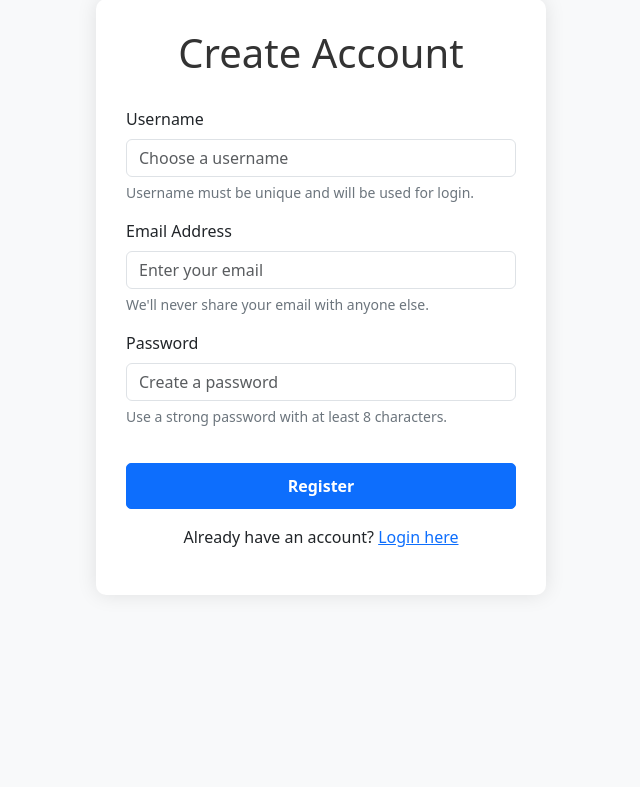
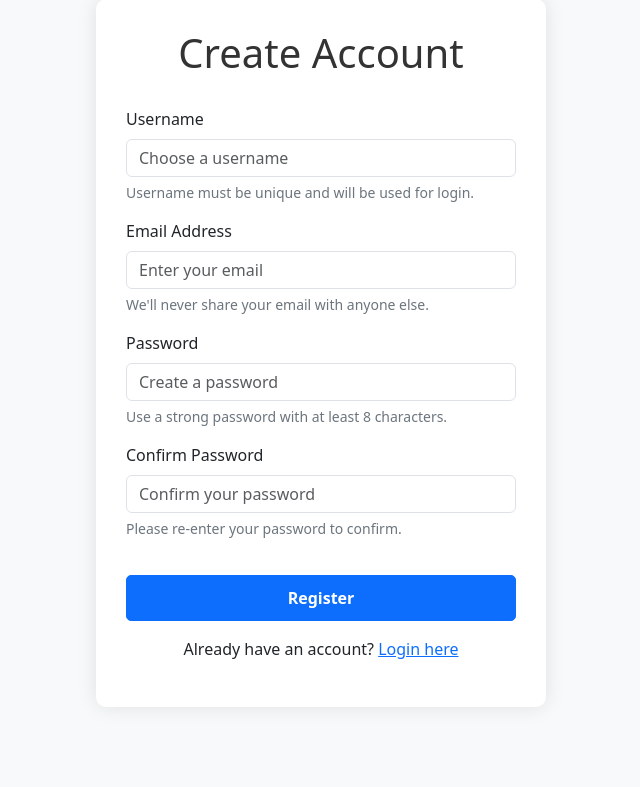
Before and after one commit to LiewZhengXian/Server-Side-Assignment, a PHP site: page /user_module/registration.php in a window 1280 px wide. Shown: the part 81-868 px from the top of the page, without its empty margins (319-959 px from the left). Before the commit the page ends 628 px from the top, so only its background shows below. Run offline with PHP 8.4, Linux system fonts and the light colour scheme.

Commit message:
Add confirm password

```diff
--- a/user_module/registration.php
+++ b/user_module/registration.php
@@ -66,6 +66,16 @@
 <body>
     <?php
     require('database.php');
+
+    // Function to check if email exists
+    function emailExists($con, $email) {
+        $email = mysqli_real_escape_string($con, $email);
+        $check_query = "SELECT email FROM `user` WHERE email = '$email'";
+        $result = mysqli_query($con, $check_query);
+        return mysqli_num_rows($result) > 0;
+    }
+
+    // Process form submission
     if (isset($_REQUEST['username'])) {
         $username = stripslashes($_REQUEST['username']);
         $username = mysqli_real_escape_string($con, $username);
@@ -73,7 +83,20 @@
         $email = mysqli_real_escape_string($con, $email);
         $password = stripslashes($_REQUEST['password']);
         $password = mysqli_real_escape_string($con, $password);
+        $confirm_password = stripslashes($_REQUEST['confirm_password']);
 
+        $error = "";
+
+        // Check if passwords match
+        if ($password != $confirm_password) {
+            $error = "Passwords do not match!";
+        }
+        // Check if email already exists
+        else if (emailExists($con, $email)) {
+            $error = "Email address already in use. Please use a different email.";
+        }
+        // If no errors, proceed with registration
+        else {
             $query = "INSERT into `user` (username, password, email)
                       VALUES ('$username', '" . md5($password) . "', '$email')";
             $result = mysqli_query($con, $query);
@@ -84,22 +107,40 @@
                         <p>Your account has been created successfully.</p>
                         <a href='login.php' class='login-link'>Login Now</a>
                       </div>";
+                // Skip the rest of the page
+                echo "</body></html>";
+                exit();
+            } else {
+                $error = "Registration failed. Please try again.";
             }
-    } else {
+        }
+    }
+
+    // Display the form
     ?>
     <div class="container">
         <div class="registration-container">
             <h1 class="form-title">Create Account</h1>
+
+            <?php
+            // Display error message if any
+            if (isset($error) && !empty($error)) {
+                echo '<div class="alert alert-danger" role="alert">' . $error . '</div>';
+            }
+            ?>
+
             <form name="registration" action="" method="post">
                 <div class="mb-3">
                     <label for="username" class="form-label">Username</label>
-                    <input type="text" class="form-control" id="username" name="username" placeholder="Choose a username" required>
+                    <input type="text" class="form-control" id="username" name="username" placeholder="Choose a username" required
+                           value="<?php echo isset($_REQUEST['username']) ? htmlspecialchars($_REQUEST['username']) : ''; ?>">
                     <div class="form-text">Username must be unique and will be used for login.</div>
                 </div>
 
                 <div class="mb-3">
                     <label for="email" class="form-label">Email Address</label>
-                    <input type="email" class="form-control" id="email" name="email" placeholder="Enter your email" required>
+                    <input type="email" class="form-control" id="email" name="email" placeholder="Enter your email" required
+                           value="<?php echo isset($_REQUEST['email']) ? htmlspecialchars($_REQUEST['email']) : ''; ?>">
                     <div class="form-text">We'll never share your email with anyone else.</div>
                 </div>
 
@@ -107,6 +148,12 @@
                     <label for="password" class="form-label">Password</label>
                     <input type="password" class="form-control" id="password" name="password" placeholder="Create a password" required>
                     <div class="form-text">Use a strong password with at least 8 characters.</div>
+                </div>
+
+                <div class="mb-3">
+                    <label for="confirm_password" class="form-label">Confirm Password</label>
+                    <input type="password" class="form-control" id="confirm_password" name="confirm_password" placeholder="Confirm your password" required>
+                    <div class="form-text">Please re-enter your password to confirm.</div>
                 </div>
 
                 <button type="submit" name="submit" class="btn btn-primary btn-register">Register</button>
@@ -117,13 +164,26 @@
             </form>
         </div>
     </div>
-    <?php } ?>
+    <?php ?>
 
     <!-- Bootstrap Icons -->
     <link rel="stylesheet" href="https://cdn.jsdelivr.net/npm/bootstrap-icons@1.8.1/font/bootstrap-icons.css">
 
     <!-- Bootstrap JS Bundle with Popper -->
     <script src="https://cdn.jsdelivr.net/npm/bootstrap@5.3.0-alpha1/dist/js/bootstrap.bundle.min.js"></script>
+
+    <!-- Optional: Client-side password validation -->
+    <script>
+    document.querySelector('form[name="registration"]').addEventListener('submit', function(e) {
+        const password = document.getElementById('password').value;
+        const confirmPassword = document.getElementById('confirm_password').value;
+
+        if (password !== confirmPassword) {
+            e.preventDefault();
+            alert('Passwords do not match!');
+        }
+    });
+    </script>
 </body>
 
 </html>
```
Also changed, not shown: user_module/add_admin.php (+60 -5 lines). Lines whose indentation alone changed are shown as unchanged.
